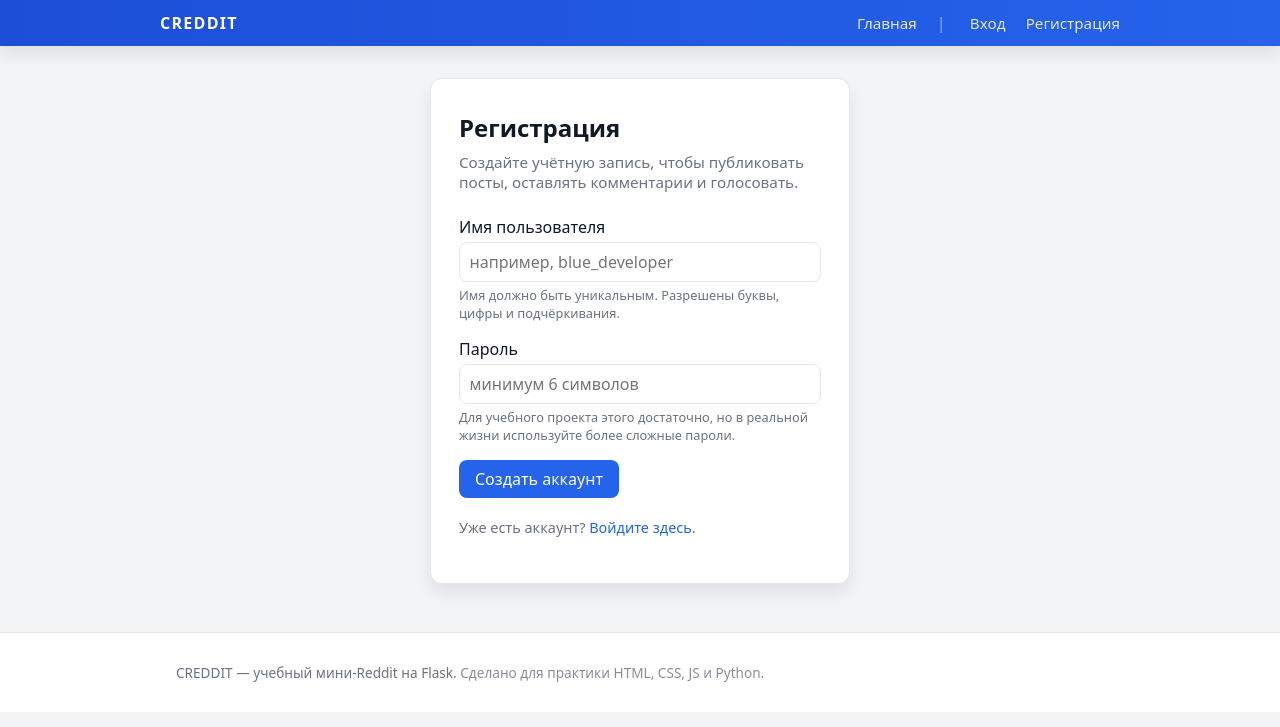
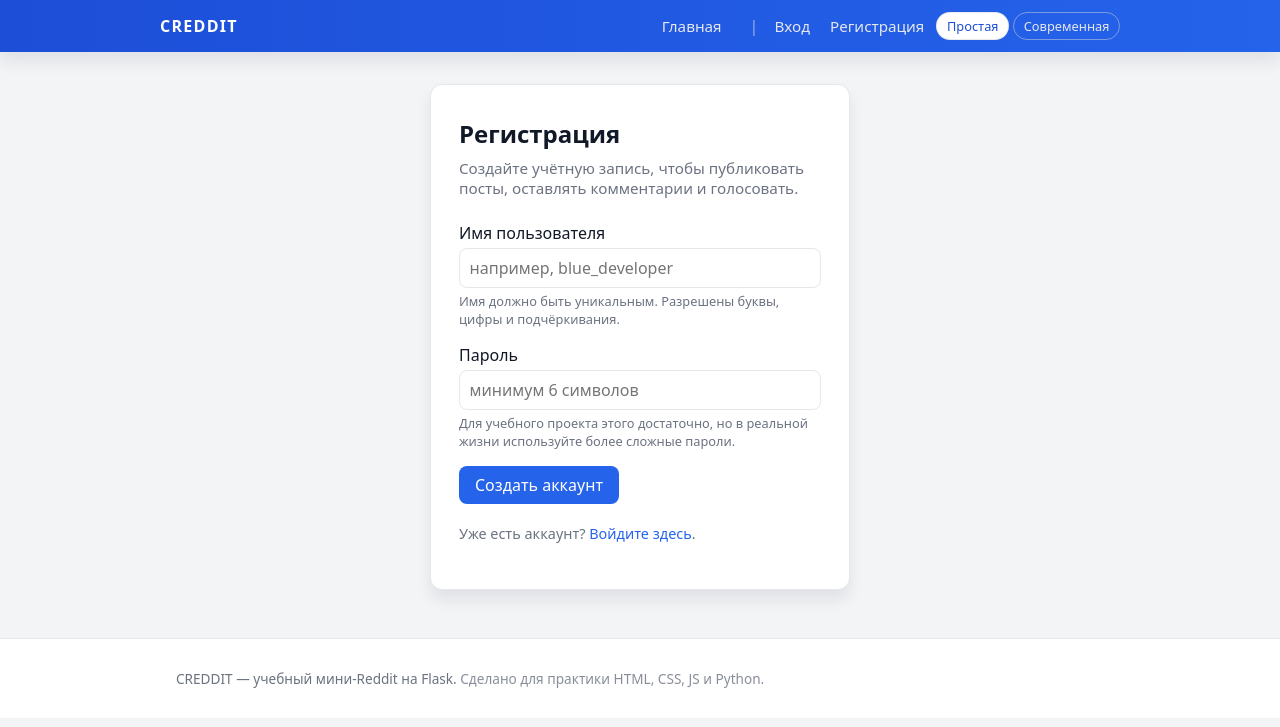
Before and after one commit to Yaroslavtatar/redit, a Flask app: page /register in a window 1280 px wide. Shown: the top 727 px of the page. Run offline with Flask 3, Linux system fonts and the light colour scheme.

Commit message:
Add theme toggle functionality and styles for advanced mode
- Implemented theme toggle feature in JavaScript to switch between simple and advanced themes, utilizing localStorage for user preference.
- Updated CSS to style the main navigation, buttons, and body for the advanced theme.
- Added theme toggle buttons in the HTML template for user interface selection.

```diff
--- a/static/css/main.css
+++ b/static/css/main.css
@@ -79,10 +79,19 @@ a:hover {
   text-decoration: none;
 }
 
+.main-nav {
+  display: flex;
+  align-items: center;
+  gap: 0.75rem;
+}
+
 .main-nav a {
-  margin-left: 1rem;
   color: #e5e7eb;
   font-size: 0.95rem;
+}
+
+.main-nav a + a {
+  margin-left: 0.5rem;
 }
 
 .main-nav a:hover {
@@ -99,6 +108,13 @@ a:hover {
 .nav-username {
   margin-left: 1rem;
   font-weight: 500;
+}
+
+.theme-toggle {
+  display: inline-flex;
+  align-items: center;
+  gap: 0.25rem;
+  margin-left: auto;
 }
 
 /* Основная область контента */
@@ -386,6 +402,92 @@ a:hover {
   background-color: var(--blue-main-dark);
 }
 
+.btn-toggle {
+  padding: 0.25rem 0.6rem;
+  font-size: 0.8rem;
+  background-color: transparent;
+  color: #e5e7eb;
+  border-radius: 999px;
+  border: 1px solid rgba(209, 213, 219, 0.5);
+}
+
+.btn-toggle:hover {
+  background-color: rgba(15, 23, 42, 0.15);
+}
+
+.btn-toggle-active {
+  background-color: #ffffff;
+  color: var(--blue-main-dark);
+}
+
+/* ==== Расширенный (современный) режим оформления ==== */
+
+body.theme-advanced {
+  background: radial-gradient(circle at top, #e0edff 0, #f3f4f6 55%, #e5e7eb 100%);
+}
+
+body.theme-advanced .site-header {
+  background: rgba(15, 23, 42, 0.9);
+  border-bottom: 1px solid rgba(148, 163, 184, 0.4);
+}
+
+body.theme-advanced .logo a {
+  font-size: 1.1rem;
+}
+
+body.theme-advanced .site-main {
+  padding-top: 2.5rem;
+}
+
+body.theme-advanced .hero {
+  border-radius: 20px;
+  border: 1px solid rgba(129, 140, 248, 0.25);
+  background: linear-gradient(135deg, rgba(37, 99, 235, 0.04), rgba(59, 130, 246, 0.1));
+}
+
+body.theme-advanced .post-card,
+body.theme-advanced .auth-card {
+  border-radius: 20px;
+  border: 1px solid rgba(148, 163, 184, 0.4);
+  box-shadow:
+    0 18px 40px rgba(15, 23, 42, 0.18),
+    0 0 0 1px rgba(15, 23, 42, 0.02);
+}
+
+body.theme-advanced .post-meta,
+body.theme-advanced .comments-login-hint {
+  font-size: 0.8rem;
+  text-transform: uppercase;
+  letter-spacing: 0.08em;
+}
+
+body.theme-advanced .btn-primary {
+  border-radius: 999px;
+  padding-inline: 1.25rem;
+}
+
+body.theme-advanced .btn-vote {
+  border-radius: 999px;
+}
+
+@media (max-width: 768px) {
+  body.theme-advanced .header-content {
+    align-items: flex-start;
+  }
+
+  body.theme-advanced .main-nav {
+    flex-wrap: wrap;
+    gap: 0.4rem;
+  }
+
+  body.theme-advanced .theme-toggle {
+    width: 100%;
+    justify-content: flex-start;
+    margin-left: 0;
+    margin-top: 0.25rem;
+  }
+}
+
 /* Небольшая адаптивность: на узких экранах уменьшаем отступы и шрифты */
 @media (max-width: 600px) {
   .header-content {
--- a/static/js/main.js
+++ b/static/js/main.js
@@ -18,8 +18,68 @@ document.addEventListener("DOMContentLoaded", () => {
 
   console.log("CREDDIT frontend initialized.");
 
+  setupThemeToggle();
   setupVoting();
 });
+
+/**
+ * Переключатель тем: простая / современная.
+ *
+ * Мы используем:
+ * - data-атрибуты на кнопках (data-theme="simple" или "advanced");
+ * - класс на body: theme-simple или theme-advanced;
+ * - localStorage, чтобы запомнить выбор пользователя между перезагрузками.
+ */
+function setupThemeToggle() {
+  const buttons = Array.from(document.querySelectorAll(".btn-toggle"));
+  if (!buttons.length) return;
+
+  const body = document.body;
+  const STORAGE_KEY = "creddit-theme";
+
+  function applyTheme(theme) {
+    const safeTheme = theme === "advanced" ? "advanced" : "simple";
+
+    body.classList.remove("theme-simple", "theme-advanced");
+    body.classList.add(`theme-${safeTheme}`);
+
+    buttons.forEach((btn) => {
+      const t = btn.getAttribute("data-theme");
+      if (t === safeTheme) {
+        btn.classList.add("btn-toggle-active");
+      } else {
+        btn.classList.remove("btn-toggle-active");
+      }
+    });
+
+    try {
+      localStorage.setItem(STORAGE_KEY, safeTheme);
+    } catch {
+      // Если localStorage недоступен, просто игнорируем ошибку.
+    }
+  }
+
+  let initialTheme = "simple";
+  try {
+    const stored = localStorage.getItem(STORAGE_KEY);
+    if (stored === "advanced" || stored === "simple") {
+      initialTheme = stored;
+    }
+  } catch {
+    // Если localStorage недоступен, оставляем тему по умолчанию.
+  }
+
+  applyTheme(initialTheme);
+
+  buttons.forEach((btn) => {
+    btn.addEventListener("click", () => {
+      const theme = btn.getAttribute("data-theme");
+      if (theme) {
+        applyTheme(theme);
+      }
+    });
+  });
+}
 
 /**
  * Настройка обработчиков голосования за пост.
--- a/templates/base.html
+++ b/templates/base.html
@@ -32,7 +32,7 @@
       href="{{ url_for('static', filename='css/main.css') }}"
     />
   </head>
-  <body>
+  <body class="theme-simple">
     <header class="site-header">
       <div class="container header-content">
         <div class="logo">
@@ -64,6 +64,23 @@
             <a href="{{ url_for('login') }}">Вход</a>
             <a href="{{ url_for('register') }}">Регистрация</a>
           {% endif %}
+
+          <div class="theme-toggle" aria-label="Выбор режима интерфейса">
+            <button
+              type="button"
+              class="btn btn-toggle"
+              data-theme="simple"
+            >
+              Простая
+            </button>
+            <button
+              type="button"
+              class="btn btn-toggle"
+              data-theme="advanced"
+            >
+              Современная
+            </button>
+          </div>
         </nav>
       </div>
     </header>
```
